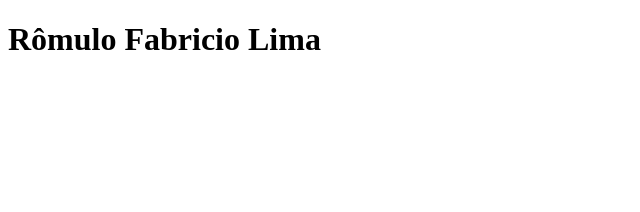
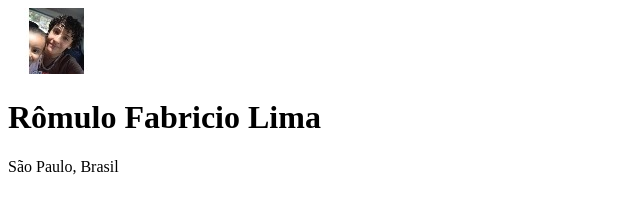
Before and after one commit to RomuloFabricioLima12C/Meus-Links, a plain HTML site: page index.html in a window 1280 px wide. Shown: the whole page, without its empty margins (0-640 px from the left). Drawn offline with Linux system fonts and the light colour scheme.

Commit message:
Desenvolvimento do html

```diff
--- a/index.html
+++ b/index.html
@@ -7,7 +7,9 @@
 </head>
 <body>
     <div>
+        <img src="./rml.meuslinks.jpg" alt="Imagem do criador da página de links. Rômulo Fabricio Lima">
         <h1>Rômulo Fabricio Lima</h1>
+        <p>São Paulo, Brasil</p>
      </div>
 </body>
 </html>
```
